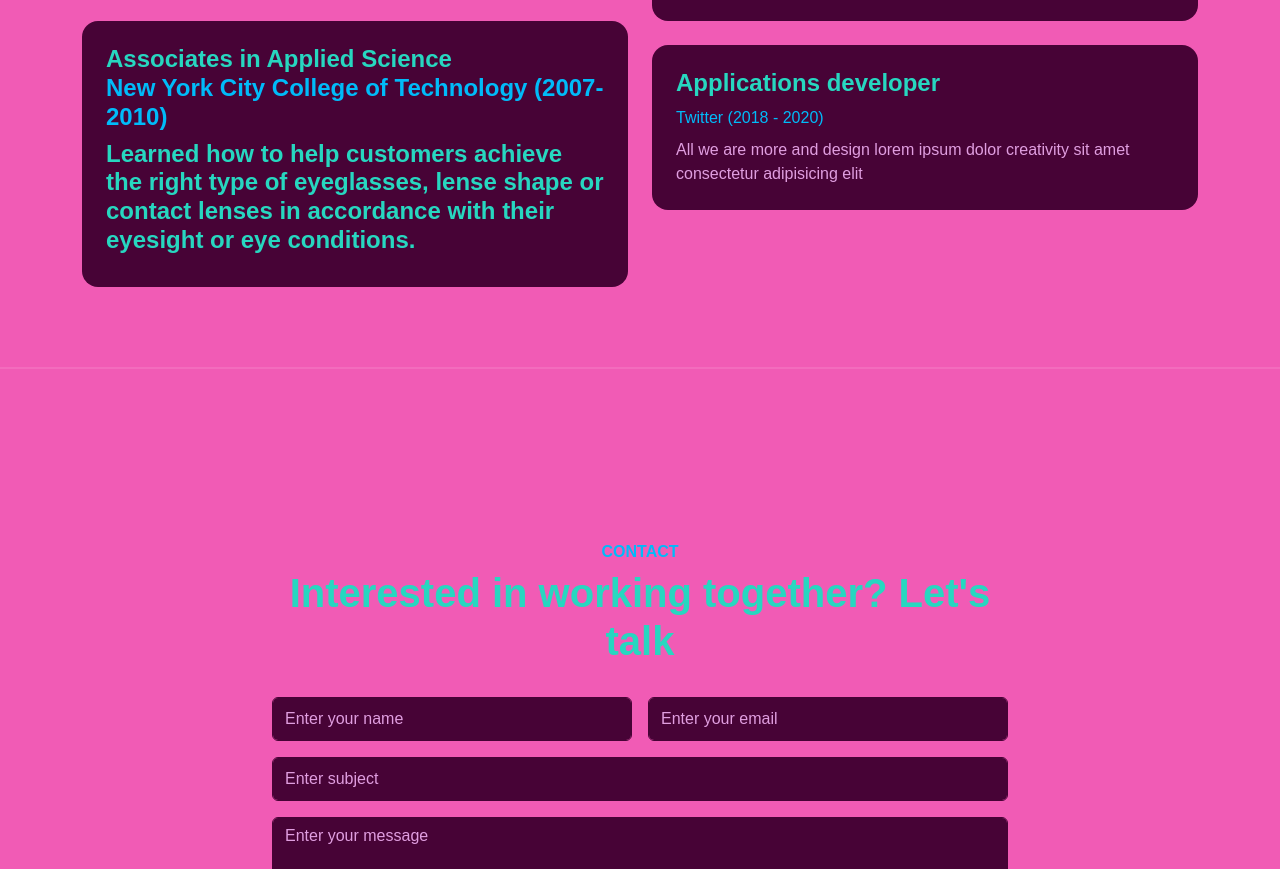
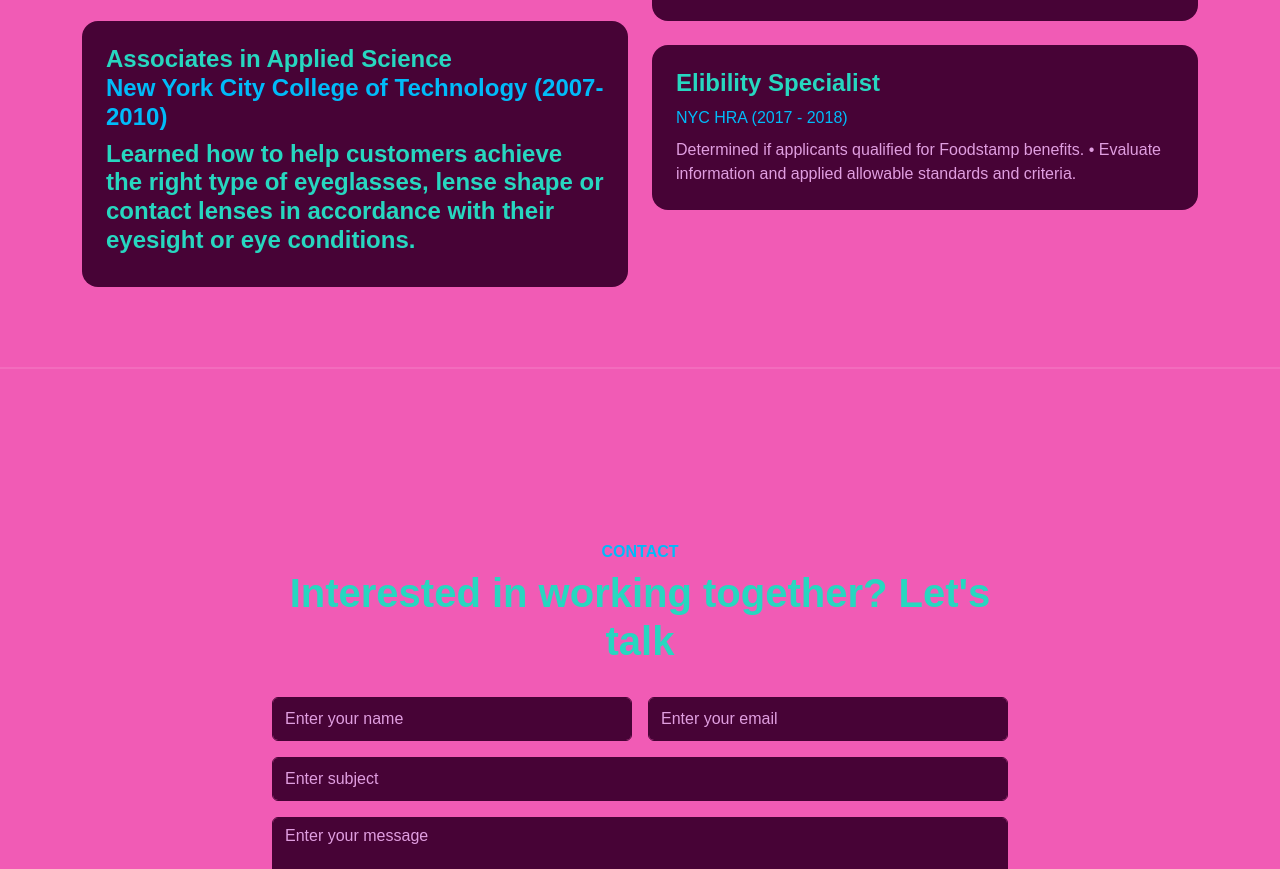
Before and after one commit to tianak716/myportfoliomaster, a plain HTML site: page index.html in a window 1280 px wide. Shown: the part 3913-4782 px from the top of the page. Drawn offline with Linux system fonts and the light colour scheme; a web font is replaced by a local one.

Commit message:
new push

```diff
--- a/index.html
+++ b/index.html
@@ -263,9 +263,10 @@ Increase email subscriptions</p>
 
                             <div class="col-12" data-aos="fade-up" data-aos-delay="600">
                                 <div class="bg-base p-4 rounded-4 shadow-effect">
-                                    <h4>Applications developer</h4>
-                                    <p class="text-brand mb-2">Twitter (2018 - 2020)</p>
-                                    <p class="mb-0">All we are more and design lorem ipsum dolor creativity sit amet consectetur adipisicing elit</p>
+                                    <h4>Elibility Specialist</h4>
+                                    <p class="text-brand mb-2">NYC HRA (2017 - 2018)</p>
+                                    <p class="mb-0">Determined if applicants qualified for Foodstamp benefits.
+• Evaluate information and applied allowable standards and criteria.</p>
                                 </div>
                             </div>
 
```
